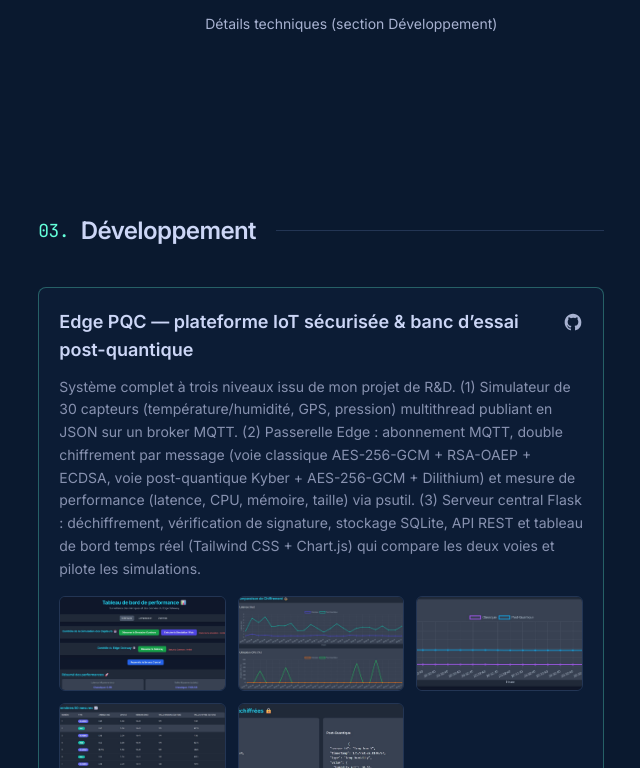
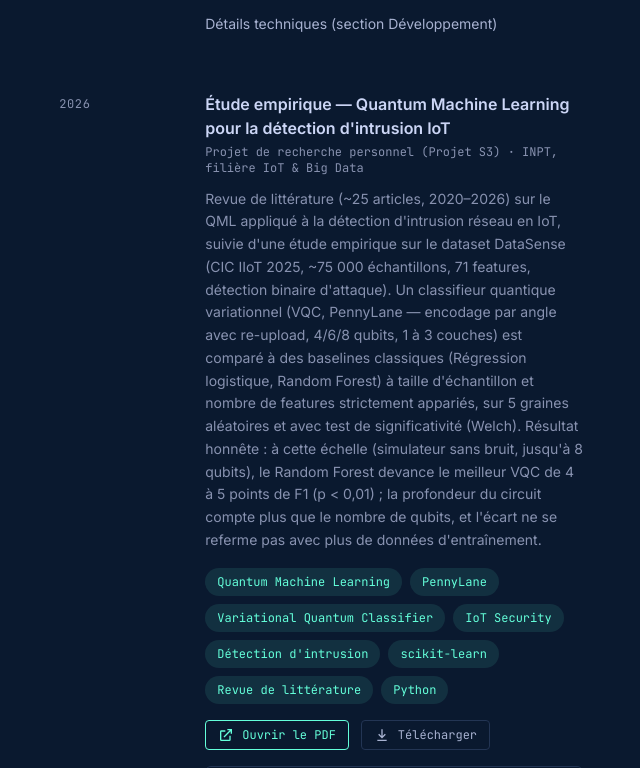
Before and after one commit to zounoogo/Zounoogo-kourita, a Next.js app: page / in a window 1280 px wide. Shown: the part 2292-3060 px from the top of the page, without its empty margins (580-1220 px from the left). Built offline with nearby package versions, Linux system fonts and the light colour scheme.

Commit message:
Ajoute le projet de recherche QML IoT (VQC vs baselines classiques, dataset DataSense) à la section Recherche du portfolio.

```diff
--- a/src/data/research.ts
+++ b/src/data/research.ts
@@ -55,4 +55,49 @@ export const research: ResearchItem[] = [
       },
     ],
   },
+
+  // =====================================================================
+  //  PROJET DE RECHERCHE — Quantum Machine Learning pour l'IoT (INPT, S3)
+  // =====================================================================
+  {
+    slug: "qml-iot-intrusion-detection",
+    title:
+      "Étude empirique — Quantum Machine Learning pour la détection d'intrusion IoT",
+    period: "2026",
+    affiliation:
+      "Projet de recherche personnel (Projet S3) · INPT, filière IoT & Big Data",
+    description:
+      "Revue de littérature (~25 articles, 2020–2026) sur le QML appliqué à la " +
+      "détection d'intrusion réseau en IoT, suivie d'une étude empirique sur le " +
+      "dataset DataSense (CIC IIoT 2025, ~75 000 échantillons, 71 features, " +
+      "détection binaire d'attaque). Un classifieur quantique variationnel " +
+      "(VQC, PennyLane — encodage par angle avec re-upload, 4/6/8 qubits, " +
+      "1 à 3 couches) est comparé à des baselines classiques (Régression " +
+      "logistique, Random Forest) à taille d'échantillon et nombre de features " +
+      "strictement appariés, sur 5 graines aléatoires et avec test de " +
+      "significativité (Welch). Résultat honnête : à cette échelle (simulateur " +
+      "sans bruit, jusqu'à 8 qubits), le Random Forest devance le meilleur VQC " +
+      "de 4 à 5 points de F1 (p < 0,01) ; la profondeur du circuit compte plus " +
+      "que le nombre de qubits, et l'écart ne se referme pas avec plus de " +
+      "données d'entraînement.",
+    tags: [
+      "Quantum Machine Learning",
+      "PennyLane",
+      "Variational Quantum Classifier",
+      "IoT Security",
+      "Détection d'intrusion",
+      "scikit-learn",
+      "Revue de littérature",
+      "Python",
+    ],
+    pdfUrl: "/research/qml-iot-research-statement.pdf",
+    pdfPreview: true,
+    links: [
+      { label: "Article complet (PDF)", url: "/research/qml-iot-paper.pdf" },
+      {
+        label: "Dépôt GitHub (code, données, résultats)",
+        url: "https://github.com/zounoogo/Projet-S3",
+      },
+    ],
+  },
 ]
```
Also changed, not shown: .claude/settings.json, 1 other file (tests, documents, lock files or other folders).
